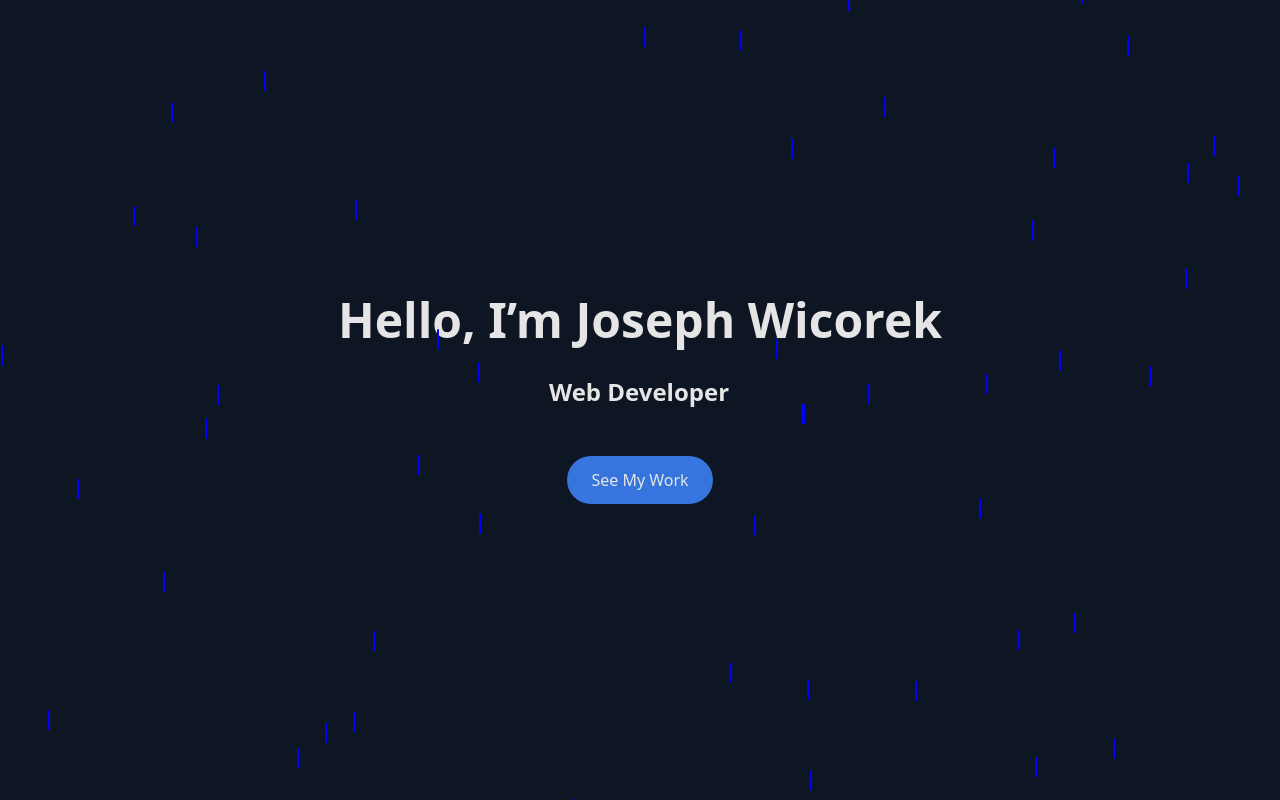
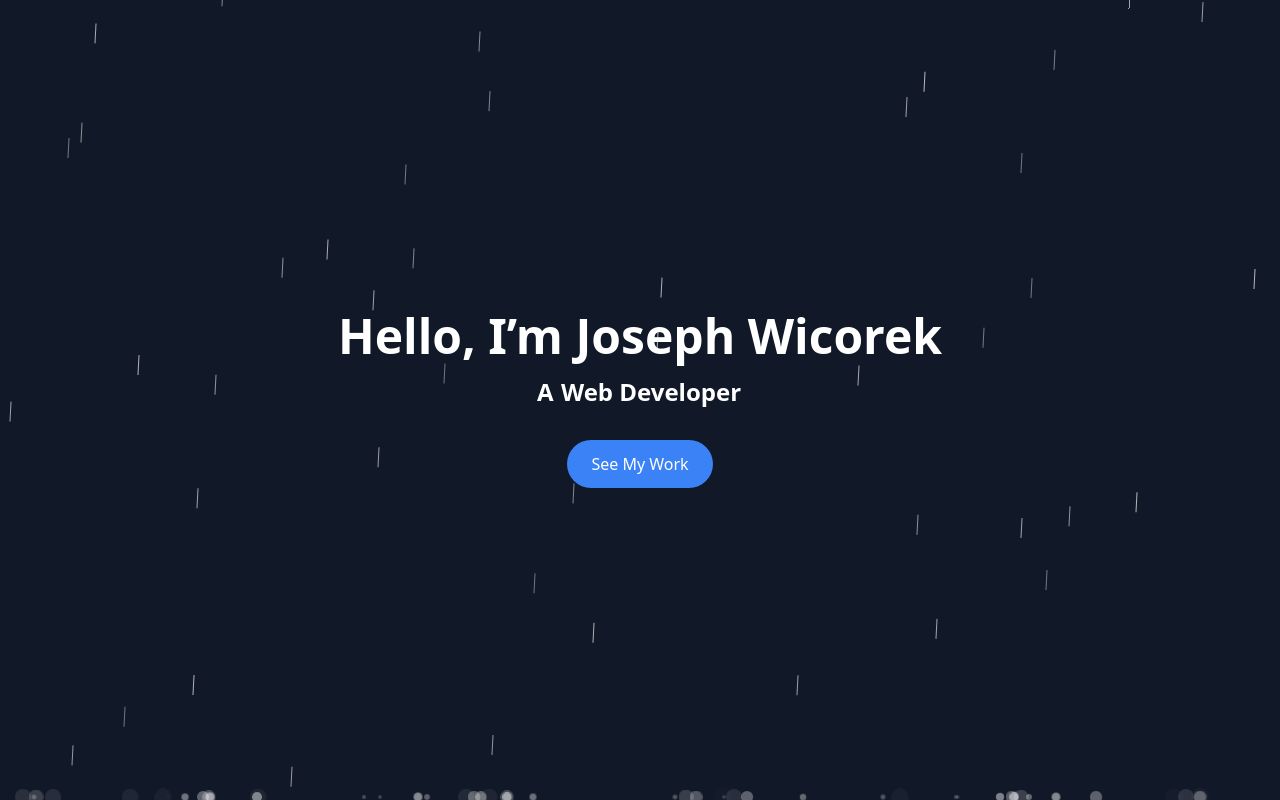
Before and after one commit to JoeWicorek/Portfolio, a React (Create React App) app in the folder portfolio/: page / in a window 1280 px wide. Built offline with nearby package versions, Linux system fonts and the light colour scheme.

Commit message:
fixed intro and added mock splash animation

```diff
--- a/portfolio/src/Components/RainBackground.css
+++ b/portfolio/src/Components/RainBackground.css
@@ -1,26 +1,67 @@
-.rain-container {
+.rain-wrapper {
     position: fixed;
     top: 0;
     left: 0;
-    width: 100vw;
-    height: 100vh;
+    right: 0;
+    bottom: 0;
     z-index: 0;
-    background-color: rgba(0, 0, 0, 0.1);
+    pointer-events: none;
 }
 
-.rain-drop {
-    position: absolute;
-    width: 2px;
-    height: 20px;
-    background: blue;
-    animation: rain 1s linear infinite;
+.rain-container {
+    width: 100%;
+    height: 100vh;
+    position: relative;
+    overflow: hidden;
 }
 
-@keyframes rain {
-    from {
-        transform: translateY(-20px);
+.drop-container {
+    position: absolute;
+    width: 100%;
+    height: 100%;
+}
+
+.drop {
+    position: absolute;
+    width: 1px;
+    height: 20px;
+    background-color: white;
+    animation-name: falling;
+    animation-timing-function: linear;
+    animation-iteration-count: infinite;
+}
+
+.splash {
+    position: absolute;
+    bottom: 0;
+    width: 6px;
+    height: 6px;
+    border-radius: 50%;
+    background-color: white;
+    opacity: 0;
+    animation: splash 1.5s linear infinite;
+}
+
+@keyframes falling {
+    0% {
+        transform: translateY(-100px) rotate(3deg);
     }
-    to {
-        transform: translateY(100vh);
+    100% {
+        transform: translateY(100vh) rotate(3deg);
     }
 }
+
+@keyframes splash {
+    0% {
+        transform: scale(0);
+        opacity: 0;
+    }
+    50% {
+        transform: scale(1.5);
+        opacity: 0.5;
+    }
+    100% {
+        transform: scale(3);
+        opacity: 0;
+    }
+}
--- a/portfolio/src/Components/RainBackground.js
+++ b/portfolio/src/Components/RainBackground.js
@@ -1,27 +1,34 @@
-import React, { useEffect } from 'react';
+import React from 'react';
 import './RainBackground.css';
 
 const RainBackground = () => {
-    // Start with just 50 drops for testing
-    const drops = Array.from({ length: 50 }, (_, i) => (
+    const drops = Array.from({ length: 50 }).map((_, index) => (
+        <div key={index} className="drop-container">
             <div
-            key={i}
-            className="rain-drop"
+                className="drop"
                 style={{
                     left: `${Math.random() * 100}%`,
-                animationDelay: `${Math.random() * 2}s`,
+                    animationDelay: `${Math.random() * 3}s`,
+                    animationDuration: `${1.8 + Math.random()}s`,
+                    opacity: 0.4 + Math.random() * 0.3,
                 }}
             />
+            <div
+                className="splash"
+                style={{
+                    left: `${Math.random() * 100}%`,
+                    animationDelay: `${Math.random() * 3}s`,
+                    opacity: 0.7,
+                }}
+            />
+        </div>
     ));
 
-    // Add a useEffect to verify the component is mounting
-    useEffect(() => {
-        console.log('RainBackground mounted');
-    }, []);
-
     return (
+        <div className="rain-wrapper">
             <div className="rain-container">
                 {drops}
+            </div>
         </div>
     );
 };
--- a/portfolio/src/Components/Typewriter.js
+++ b/portfolio/src/Components/Typewriter.js
@@ -44,9 +44,10 @@ const Typewriter = () => {
     }, [displayText, isDeleting, currentIndex]);
 
     return (
-        <div className="flex justify-center items-center h-16">
-            <div className="text-2xl font-bold">
-                {displayText}
+        <div className="flex flex-col justify-center items-center">
+            <div className="text-2xl font-bold relative">
+                <span className="absolute left-0">A</span>
+                <span className="ml-6">{displayText}</span>
                 <span className="border-r-2 border-black animate-blink"></span>
             </div>
         </div>
```
Lines whose indentation alone changed are shown as unchanged.
